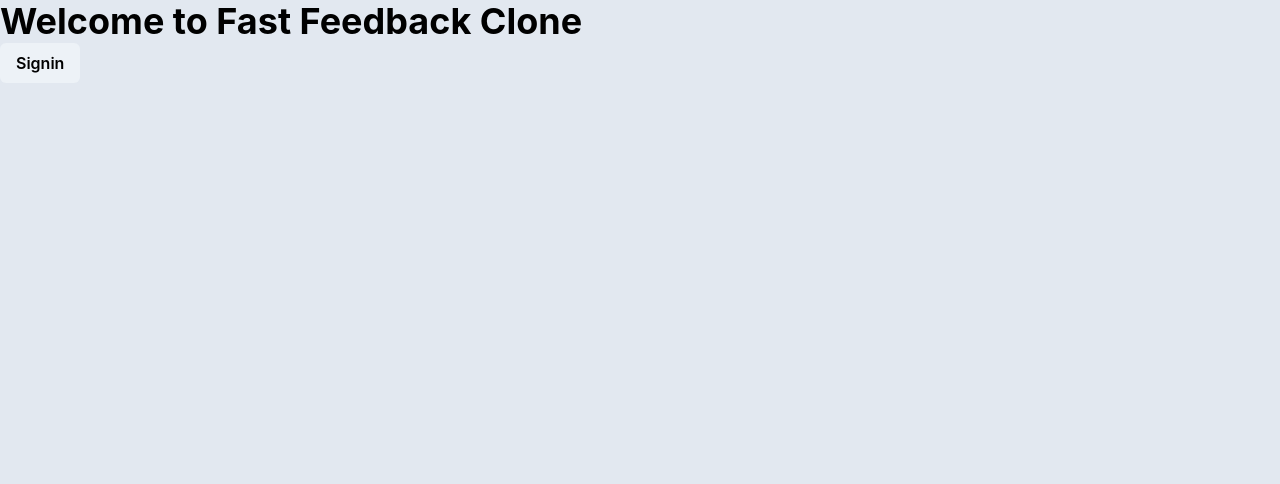
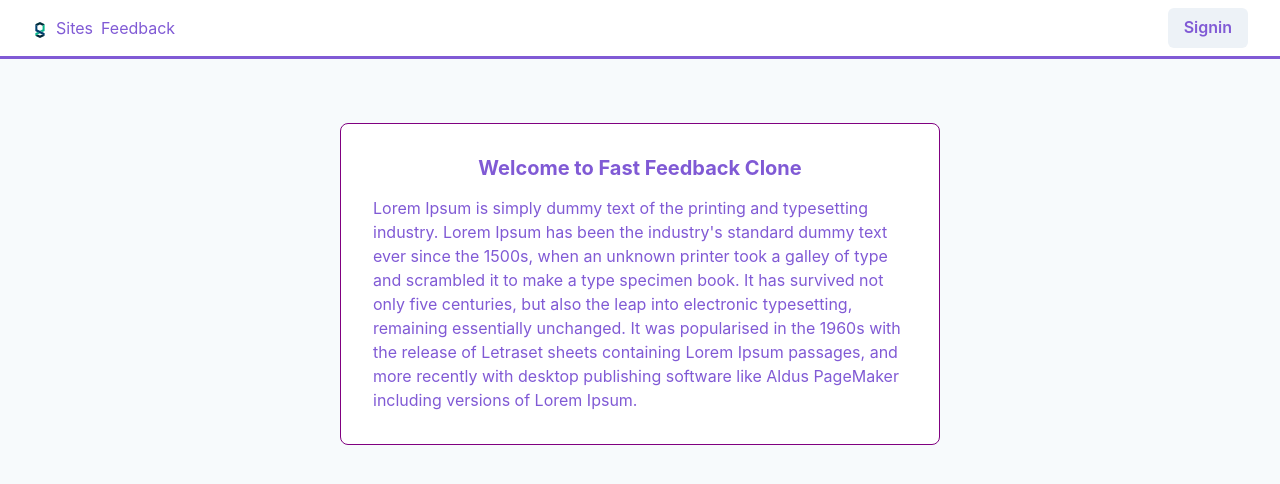
Before and after one commit to hereisfahad/fastfeedbackclone, a Next.js app: page / in a window 1280 px wide. Shown: the top 484 px of the page. Built offline with nearby package versions, Linux system fonts and the light colour scheme; no server answers; a web font is replaced by a local one.

Commit message:
build dashboard shell

```diff
--- /dev/null
+++ b/components/DashboardShell.js
@@ -0,0 +1,36 @@
+import {
+  Flex,
+} from '@chakra-ui/react'
+
+import Navbar from '@/components/Navbar'
+
+const DashboardShell = ({ children }) => {
+  return (
+    <>
+      <Flex
+        color="purple.500"
+        justifyContent="flex-start"
+        backgroundColor="gray.50"
+        height="100vh"
+        flexDirection="column"
+      >
+        <Navbar />
+        <Flex
+          color="purple.500"
+          justifyContent="flex-start"
+          height="100vh"
+          flexDirection="column"
+          ml="auto"
+          mr="auto"
+          width="100%"
+          alignItems="center"
+          mt="4rem"
+        >
+          {children}
+        </Flex>
+      </Flex>
+    </>
+  )
+}
+
+export default DashboardShell
--- /dev/null
+++ b/components/Logo.js
@@ -0,0 +1,43 @@
+import { createIcon } from "@chakra-ui/icons"
+
+// using`path`
+const Logo = createIcon({
+  displayName: "Logo",
+  viewBox: "0 0 256 425",
+  // path can also be an array of elements, if you have multiple paths, lines, shapes, etc.
+  path: (
+    <svg width="256px" height="425px" viewBox="0 0 256 425" version="1.1" xmlns="http://www.w3.org/2000/svg" preserveAspectRatio="xMidYMid">
+      <defs>
+        <linearGradient x1="50%" y1="-352.925786%" x2="50%" y2="96.7175267%" id="linearGradient-1">
+          <stop stopColor="#002E3B" offset="0%"></stop>
+          <stop stopColor="#002639" offset="100%"></stop>
+        </linearGradient>
+        <linearGradient x1="50%" y1="-2.80786187%" x2="50%" y2="428.758892%" id="linearGradient-2">
+          <stop stopColor="#002E3B" offset="0%"></stop>
+          <stop stopColor="#002639" offset="100%"></stop>
+        </linearGradient>
+        <radialGradient cx="16.4234038%" cy="142.999709%" fx="16.4234038%" fy="142.999709%" r="295.57111%" id="radialGradient-3">
+          <stop stopColor="#00BC85" offset="0%"></stop>
+          <stop stopColor="#149D91" offset="100%"></stop>
+        </radialGradient>
+        <radialGradient cx="16.423338%" cy="-42.999755%" fx="16.423338%" fy="-42.999755%" r="357.003966%" id="radialGradient-4">
+          <stop stopColor="#00BC85" offset="0%"></stop>
+          <stop stopColor="#149D91" offset="100%"></stop>
+        </radialGradient>
+        <radialGradient cx="11.4670327%" cy="-40.4580495%" fx="11.4670327%" fy="-40.4580495%" r="343.189366%" id="radialGradient-5">
+          <stop stopColor="#004473" offset="0%"></stop>
+          <stop stopColor="#00345F" offset="100%"></stop>
+        </radialGradient>
+      </defs>
+      <g>
+        <path d="M65.6992339,330.300644 L0.107733463,362.384436 L127.400289,424.384842 L255.039336,362.18981 L189.28052,329.651265 L127.352045,360.40471 L65.6992339,330.300644 Z" fill="url(#linearGradient-1)"></path>
+        <path d="M57.6019991,98.1748765 L57.6019991,98.1541795 L127.531267,64.0476413 L197.46571,98.1541795 L255.003891,62.1986373 L127.484698,0 L0,62.1796642 L0,62.2348584 L57.5537042,98.1990237 L57.6019991,98.1748765 L57.6019991,98.1748765 Z" fill="url(#linearGradient-2)"></path>
+        <path d="M0.15618046,298.428426 L63.071162,267.624645 L127.784793,299.667263 L0.15618046,362.461971 L0.15618046,298.428426 Z" fill="url(#radialGradient-3)"></path>
+        <path d="M196.677541,99.4103235 C196.67754,132.999495 196.677539,200.177839 196.677539,200.177839 L126.336262,234.601641 L191.022434,266.940614 L254.000917,236.143726 L254.00091,62.1907831 L196.677541,98.1665853 L196.677541,99.4103235 Z" fill="url(#radialGradient-4)"></path>
+        <path d="M255.003891,298.216498 L57.5889764,199.96591 L57.5889774,98.1815418 L1.42108547e-14,62.2302408 L1.42108547e-14,63.1375243 L1.42108547e-14,235.931797 L255.003891,362.253488 L255.003891,298.216498 Z" fill="url(#radialGradient-5)"></path>
+      </g>
+    </svg>
+  ),
+})
+
+export default Logo
--- /dev/null
+++ b/components/Navbar.js
@@ -0,0 +1,65 @@
+import {
+  Flex,
+  Stack,
+  Link,
+  Text,
+  Avatar,
+  Button,
+} from '@chakra-ui/react'
+import { useAuth } from '@/lib/auth'
+import NextLink from 'next/link'
+
+import Logo from '@/components/Logo'
+
+const DashboardShell = () => {
+  const { user, signinWithGithub, signout } = useAuth()
+
+  return (
+    <>
+      <Flex
+        color="purple.500"
+        justifyContent="space-between"
+        backgroundColor="white"
+        px={8}
+        py={2}
+        borderBottom="3px solid"
+        borderColor="purple.500"
+      >
+        <Stack
+          spacing={2}
+          isInline
+          justifyContent="flex-start"
+          alignItems="center"
+        >
+          <NextLink href="/" passHref>
+            <Link>
+              <Logo />
+            </Link>
+          </NextLink>
+          <NextLink href="/sites" passHref>
+            <Link>Sites</Link>
+          </NextLink>
+          <Link>Feedback</Link>
+        </Stack>
+        <Stack
+          spacing={2}
+          isInline
+          justifyContent="flex-start"
+          alignItems="center"
+        >
+          {
+            user ? (
+              <>
+                <Text>{user.name}</Text>
+                <Avatar size="sm" src={user.photoUrl} />
+                <Button onClick={signout} size="xs" colorScheme="red">Signout</Button>
+              </>
+            ) : <Button onClick={signinWithGithub}>Signin</Button>
+          }
+        </Stack>
+      </Flex>
+    </>
+  )
+}
+
+export default DashboardShell
--- a/package.json
+++ b/package.json
@@ -8,6 +8,7 @@
     "start": "next start"
   },
   "dependencies": {
+    "@chakra-ui/icons": "^1.0.4",
     "@chakra-ui/react": "^1.2.1",
     "@emotion/react": "^11.1.4",
     "@emotion/styled": "^11.0.0",
--- a/pages/index.js
+++ b/pages/index.js
@@ -1,28 +1,27 @@
-import Head from 'next/head'
-import { Heading, Text, Button } from '@chakra-ui/react'
+import { Heading, Text, Flex } from '@chakra-ui/react'
 
-import { useAuth } from '@/lib/auth'
+import DashboardShell from '@/components/DashboardShell'
 
 const Home = () => {
-  const { user, signinWithGithub, signout } = useAuth()
   return (
-    <div >
-      <Head>
-        <title>FastFeedback Clone</title>
-        <link rel="icon" href="/favicon.ico" />
-      </Head>
-      <main >
-        <Heading>Welcome to Fast Feedback Clone</Heading>
-        {
-          user ? (
-            <>
-              <Button onClick={signout}>Signout</Button>
-              <Text>Logged in as {user.name} ({user.email})</Text>
-            </>
-          ) : <Button onClick={signinWithGithub}>Signin</Button>
-        }
-      </main>
-    </div>
+    <DashboardShell>
+      <Flex
+        flexDirection="column"
+        border="1px solid purple"
+        borderRadius="8px"
+        backgroundColor="white"
+        width="600px"
+        minHeight="200px"
+        p={8}
+        justifyContent="flex-start"
+        alignItems="center"
+      >
+        <Heading size="md" mb="1rem">Welcome to Fast Feedback Clone</Heading>
+        <Text>
+          Lorem Ipsum is simply dummy text of the printing and typesetting industry. Lorem Ipsum has been the industry's standard dummy text ever since the 1500s, when an unknown printer took a galley of type and scrambled it to make a type specimen book. It has survived not only five centuries, but also the leap into electronic typesetting, remaining essentially unchanged. It was popularised in the 1960s with the release of Letraset sheets containing Lorem Ipsum passages, and more recently with desktop publishing software like Aldus PageMaker including versions of Lorem Ipsum.
+        </Text>
+      </Flex>
+    </DashboardShell>
   )
 }
 
```
Also changed, not shown: pages/sites.js (added, +45 -0 lines), 1 other file (tests, documents, lock files or other folders).
